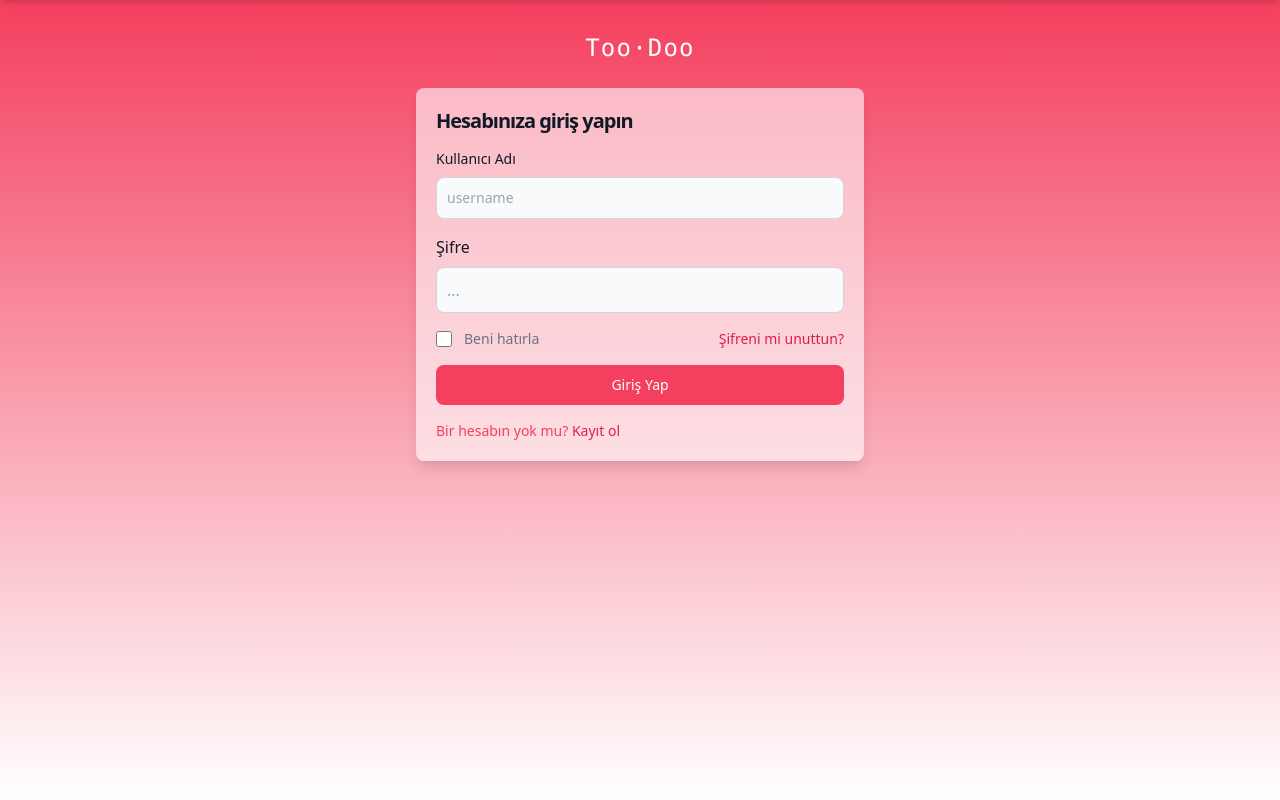
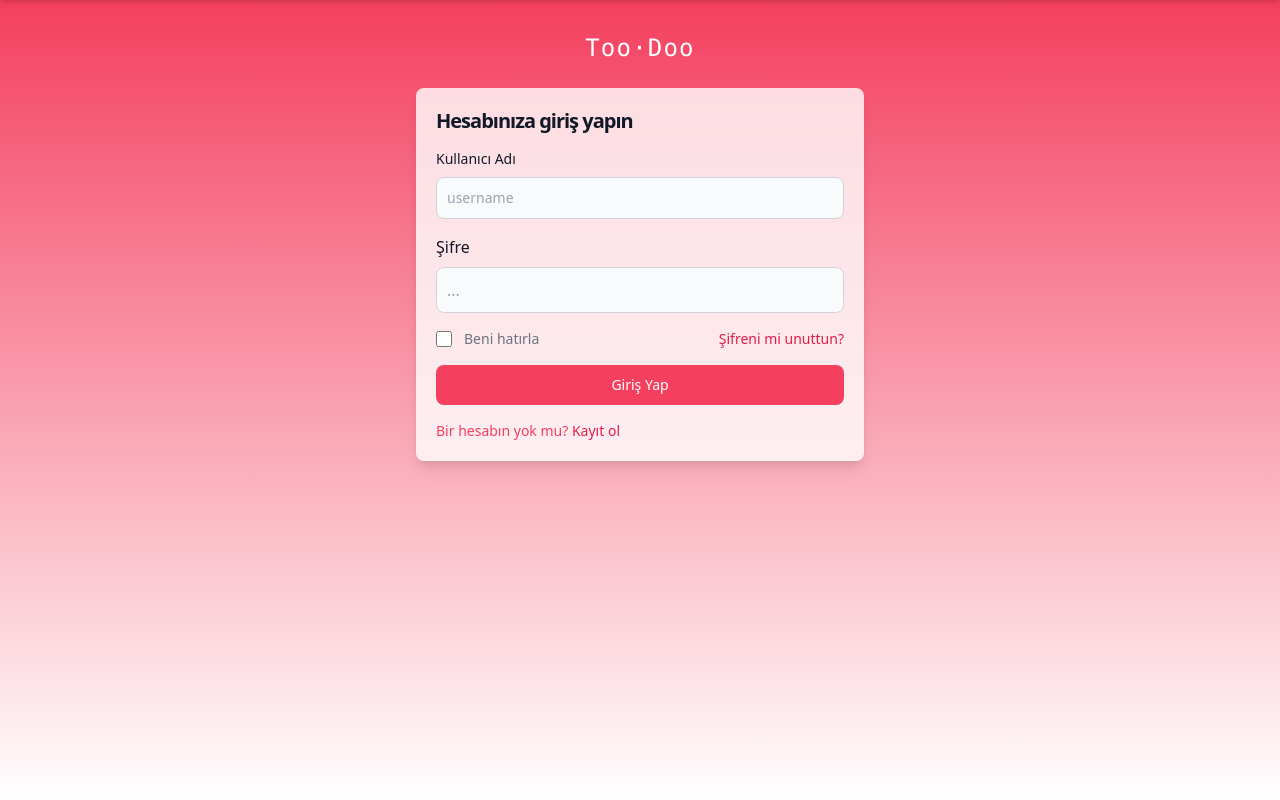
Before and after one commit to aliko77/to-doApp, a Django app: page /accounts/login/ in a window 1280 px wide. Shown: the part 56-856 px from the top of the page. Run offline with Django 4.2, Linux system fonts and the light colour scheme; some libraries are stand-ins or nearby versions.

Commit message:
some update

```diff
--- a/templates/registration/login.html
+++ b/templates/registration/login.html
@@ -1,6 +1,6 @@
 {% extends 'base.html' %} {% block content %}
 <section
-  id="index"
+  id="login"
   class="min-h-screen bg-gradient-to-b from-rose-500 to-white"
 >
   <div class="flex flex-col items-center justify-center px-6 py-8 mx-auto">
@@ -24,7 +24,7 @@
     {% endif %}
 
     <div
-      class="w-full max-w-md bg-white bg-opacity-60 rounded-lg shadow-lg p-1"
+      class="w-full max-w-md bg-white bg-opacity-80 rounded-lg shadow-lg p-1"
     >
       <form action="{% url 'login' %}" method="post">
         {% csrf_token %}
```
